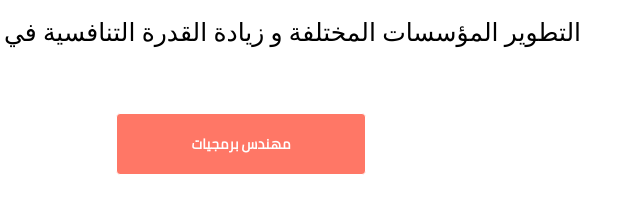
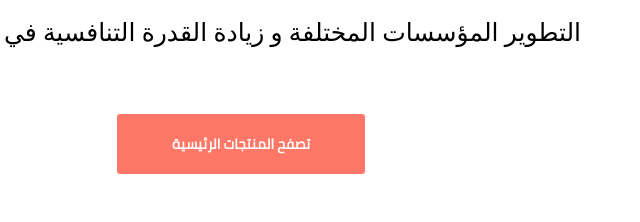
Before and after one commit to Caafimaad10/mydream, a plain HTML site: page index.html in a window 1280 px wide. Shown: the part 954-1176 px from the top of the page, 399-1039 px from the left. Drawn offline with Linux system fonts and the light colour scheme.

Commit message:
sassasas
sasa

```diff
--- a/index.html
+++ b/index.html
@@ -15,7 +15,7 @@
 القواعد البيانات">
   <meta name="author" content="ابرهيم سعيد عبدالله ibrahim siciid cabdilaahi jamac (Caafimaad Barmajo)">
 
-    <title>الصفحة الرئيسية</title>
+    <title>الشروق للبرمجيات</title>
     <link rel="stylesheet" href="css/bootstrap.css">
     <link rel="stylesheet" href="css/style.css">
     <link rel="stylesheet" href="css/font-awesome.css">
@@ -211,7 +211,7 @@ size:1px;">
                        تطبيقات الحاسوب هي أنجح الوسيلة للإدارة المؤسسات المختلفة في جميع المجالات الحياة بكفاءة وفعالية.لأنها تلعب دورا حيويا في التقدم والتطور المؤسسات المختلفة. بالإضافة إلى القدرة التطبيقات إلى إنشاء الفرص العمل التنافسية في السوق. وسهولة التطوير المؤسسات المختلفة و زيادة القدرة التنافسية في السوق.
                     </p>
                     <a href="engineer.html" class="btn btn-default custom-btn-main">
-                         مهندس برمجيات
+                         تصفح المنتجات الرئيسية
                     </a>
                 </div>
             </div>
```
